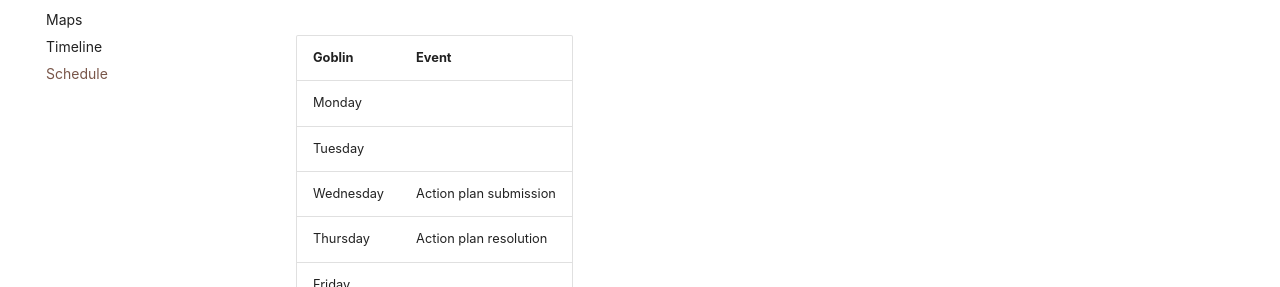
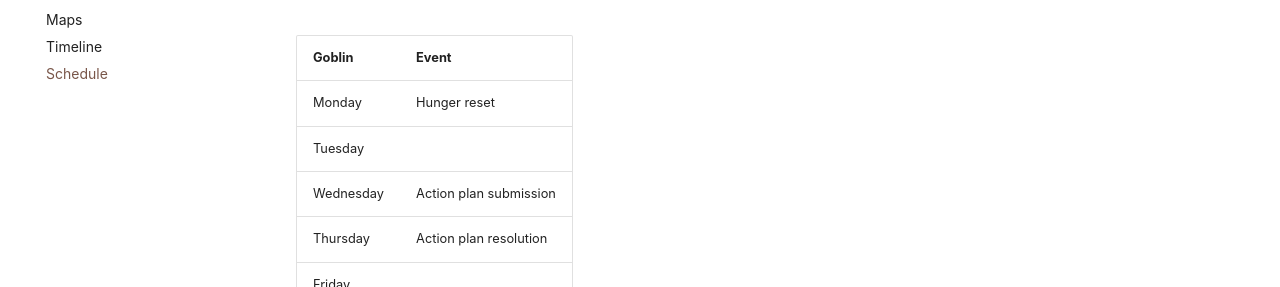
Before and after one commit to alex-stewart/the-goblin-cave, an MkDocs documentation site: the page built from docs/game/schedule.md, in a window 1280 px wide. Shown: the part 193-480 px from the top of the page. Built offline with MkDocs 1.6.1 and Material for MkDocs 9.7.7, drawn with Linux system fonts in a browser that asks for light colours; some web fonts are replaced.

Commit message:
Add hunger reset to schedule

```diff
--- a/docs/game/schedule.md
+++ b/docs/game/schedule.md
@@ -2,10 +2,10 @@
 
 | Goblin | Event |
 | ------ | ----- |
-| Monday | |
+| Monday | Hunger reset |
 | Tuesday | |
 | Wednesday | Action plan submission |
 | Thursday | Action plan resolution |
 | Friday | |
-| Saturday |Action plan submission |
+| Saturday | Action plan submission |
 | Sunday | Action plan resolution |
```
